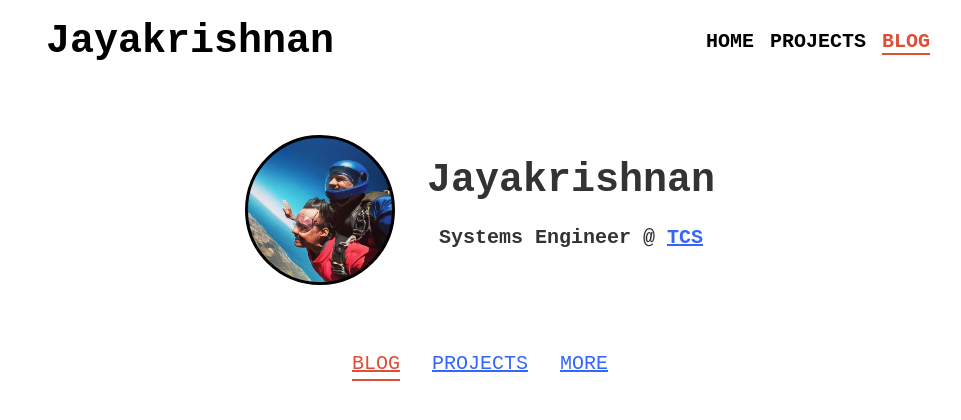
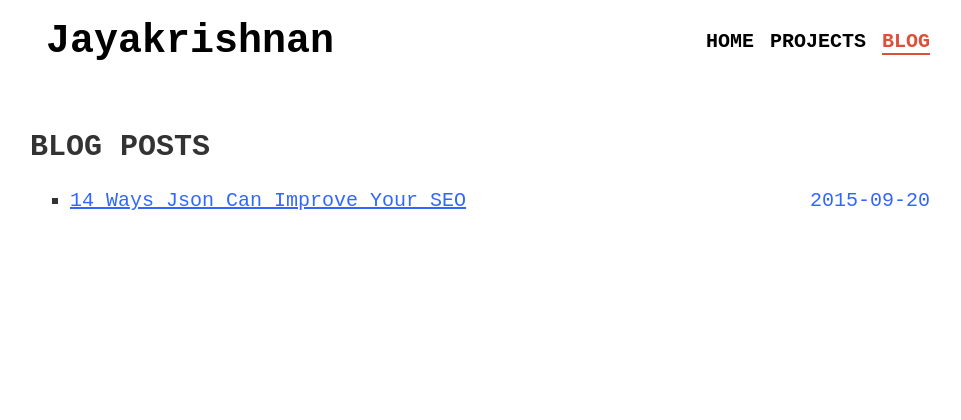
Before and after one commit to jayakrishnancn/jayakrishnancn.github.io, a React (Create React App) app: page /blog in a window 1280 px wide. Shown: the top 420 px of the page, without its empty margins (160-1121 px from the left). Built offline with nearby package versions, Linux system fonts and the light colour scheme; a web font is replaced by a local one.

Commit message:
added blog posts page

```diff
--- a/src/App.js
+++ b/src/App.js
@@ -2,6 +2,8 @@ import React from 'react';
 import { BrowserRouter, Route } from 'react-router-dom';
 import Home from './components/Home/Home'
 import Navbar from './components/Navbar/Navbar'
+import BlogPosts from './components/BlogPosts/BlogPosts'
+import Blog from './components/Blog/Blog'
 import 'normalize.css';
 import './App.css'
 
@@ -13,8 +15,8 @@ function App() {
         <Route path="/" exact component={Home} />
         <Route path="/projects" exact component={Home} />
         <Route path="/projects/:id" exact component={Home} />
-        <Route path="/blog" exact component={Home} />
-        <Route path="/blog/:id" exact component={Home} />
+        <Route path="/blog" exact component={BlogPosts} />
+        <Route path="/blog/:id" exact component={Blog} />
       </BrowserRouter>
     </div>
   );
--- /dev/null
+++ b/src/components/Blog/Blog.js
@@ -0,0 +1,18 @@
+import React, {Component} from 'react';
+import Container from '../Container/Container'
+import Post from '../Post/Post'
+
+class Blog extends Component{
+    render(){
+        let post = {title:'title',body:'body'}
+        return(
+            <div style={{marginTop:"3rem"}}>
+                <Container>
+                    <Post post={post} />
+                </Container>
+            </div>
+        )
+    }
+}
+
+export default Blog;
--- /dev/null
+++ b/src/components/BlogPosts/BlogPosts.js
@@ -0,0 +1,30 @@
+import React,{Component} from 'react';
+import Container from '../Container/Container'
+import Posts from '../Posts/Posts'
+
+class BlogPosts extends Component{
+
+    render(){
+
+        let posts = [{
+            "title": "14 Ways Json Can Improve Your SEO",
+            "alternativeHeadline": "and the women who love them",
+            "url": "/blog/14-ways-json",
+            "datePublished": "2015-09-20",
+            "dateModified": "2015-09-20",
+            "description": "We love to do stuff to help people and stuff",
+        }];
+
+        return (
+            <div className="blog-posts" style={{marginTop:"3rem"}}>
+                <Container>
+                    <h2>BLOG POSTS</h2>
+                     <Posts posts={posts} />
+                </Container>
+            </div>
+        )
+    }
+}
+
+
+export default BlogPosts;
--- a/src/components/Home/Home.js
+++ b/src/components/Home/Home.js
@@ -11,7 +11,7 @@ export default function Home(){
                 <div className="profile" style={{background:`url(${profilePic}) center center no-repeat`,backgroundSize:"cover"}}> </div>
                 <div className="right">
                  <h1>Jayakrishnan</h1>
-                 <h4>Systems Engineer @ <a href="https://www.tcs.com" target="_blank">TCS</a></h4>
+                 <h4>Systems Engineer @ <a href="https://www.tcs.com" rel="noopener noreferrer" target="_blank">TCS</a></h4>
                 </div>
             </Container>
             <Container className="mt-3">
--- a/src/components/Navbar/Navbar.js
+++ b/src/components/Navbar/Navbar.js
@@ -1,6 +1,6 @@
 import React from 'react';
 import Container from '../Container/Container'
-import { NavLink, Link } from 'react-router-dom';
+import { NavLink } from 'react-router-dom';
 import './Navbar.css'
 
 export default function Navbar(){
--- /dev/null
+++ b/src/components/Post/Post.js
@@ -0,0 +1,14 @@
+import React from 'react';
+import {Link } from 'react-router-dom'
+
+function Post({title,body}){
+    if(!body || !title ) return <div className="warn">No Data Found</div>
+
+    return (
+        <div className="post">
+            <h1>{title}</h1>
+            <p>{body}</p>
+        </div>
+    )
+}
+export default Post
--- /dev/null
+++ b/src/components/Posts/Posts.js
@@ -0,0 +1,21 @@
+import React from 'react';
+import {Link } from 'react-router-dom'
+
+function Posts({posts}){
+    if(!posts || posts.length === 0) return <div className="warn">No Data Found</div>
+
+    return (
+        <ul type="square">
+            { posts.map( (post, index)=>(
+            <li key={index}>
+                <Link to={post.url?post.url: '#'}>
+                    {post.title || 'title not found'}
+                    <span style={{float:"right"}}>{post.datePublished || ''}</span>
+                </Link>
+            </li>
+
+            ) ) }
+        </ul>
+    )
+}
+export default Posts
```
Also changed, not shown: src/components/Projects/Projects.js (added).
